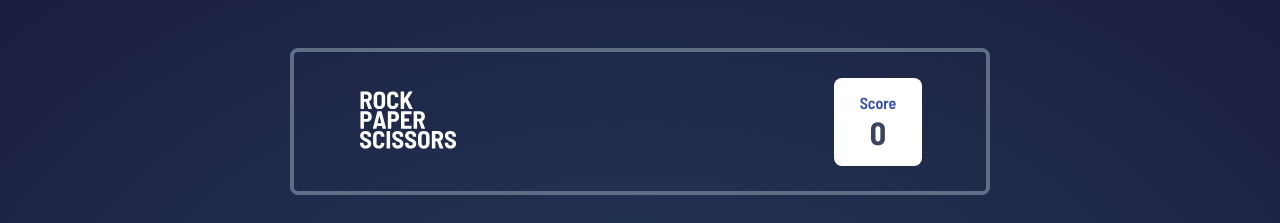
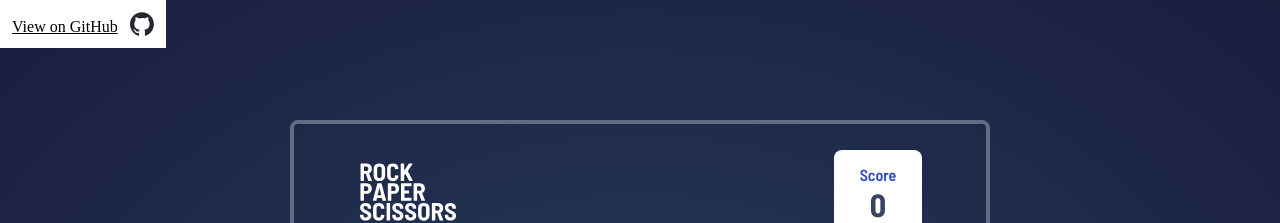
Before and after one commit to ozzy1136/rock-paper-scissors, a React (Vite) app: page / in a window 1280 px wide. Shown: the top 223 px of the page. Built offline with nearby package versions, Linux system fonts and the light colour scheme.

Commit message:
Add view on github link

```diff
--- a/src/App.css
+++ b/src/App.css
@@ -1,7 +1,22 @@
 @import "keyframes.css";
 
+.github {
+	padding: 0.75em;
+	color: #000;
+	position: absolute;
+	top: 0;
+	background-color: #fff;
+}
+
+.github-logo {
+	width: 1.5em;
+	height: 1.5em;
+	margin-inline-start: 0.75em;
+	vertical-align: bottom;
+}
+
 .l-page {
-	padding-block-start: 6vh;
+	padding-block-start: 15vh;
 	padding-block-end: 8vh;
 }
 
--- a/src/App.jsx
+++ b/src/App.jsx
@@ -7,6 +7,7 @@ import { ReactComponent as Logo } from "@assets/images/logo.svg";
 import { ReactComponent as IconClose } from "@assets/images/icon-close.svg";
 import { ReactComponent as ImgRules } from "@assets/images/image-rules.svg";
 
+import GithubLink from "@components/GithubLink";
 import TokensContainer from "@components/TokensContainer";
 
 export default function App() {
@@ -19,6 +20,7 @@ export default function App() {
 
 	return (
 		<div className="l-page">
+			<GithubLink />
 			<main>
 				<div className="l-info center-children">
 					<div className="heading">
--- /dev/null
+++ b/src/components/GithubLink/index.jsx
@@ -0,0 +1,13 @@
+import { ReactComponent as GithubLogo } from "@assets/images/github-mark.svg";
+
+export default function GithubLink() {
+	return (
+		<a
+			className="github"
+			href="https://github.com/ozzy1136/rock-paper-scissors"
+		>
+			<span>View on GitHub</span>
+			<GithubLogo className="github-logo" />
+		</a>
+	);
+}
```
Also changed, not shown: src/assets/images/github-mark.svg (added).
